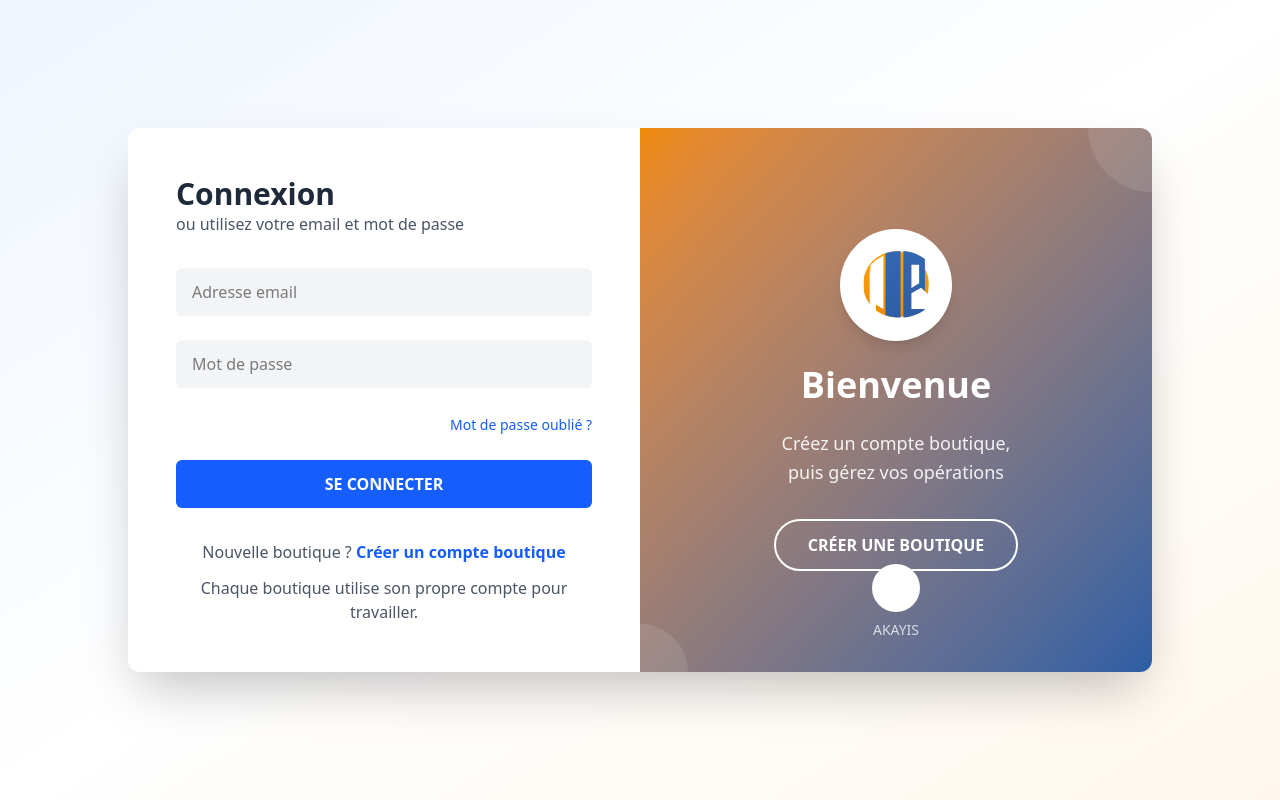
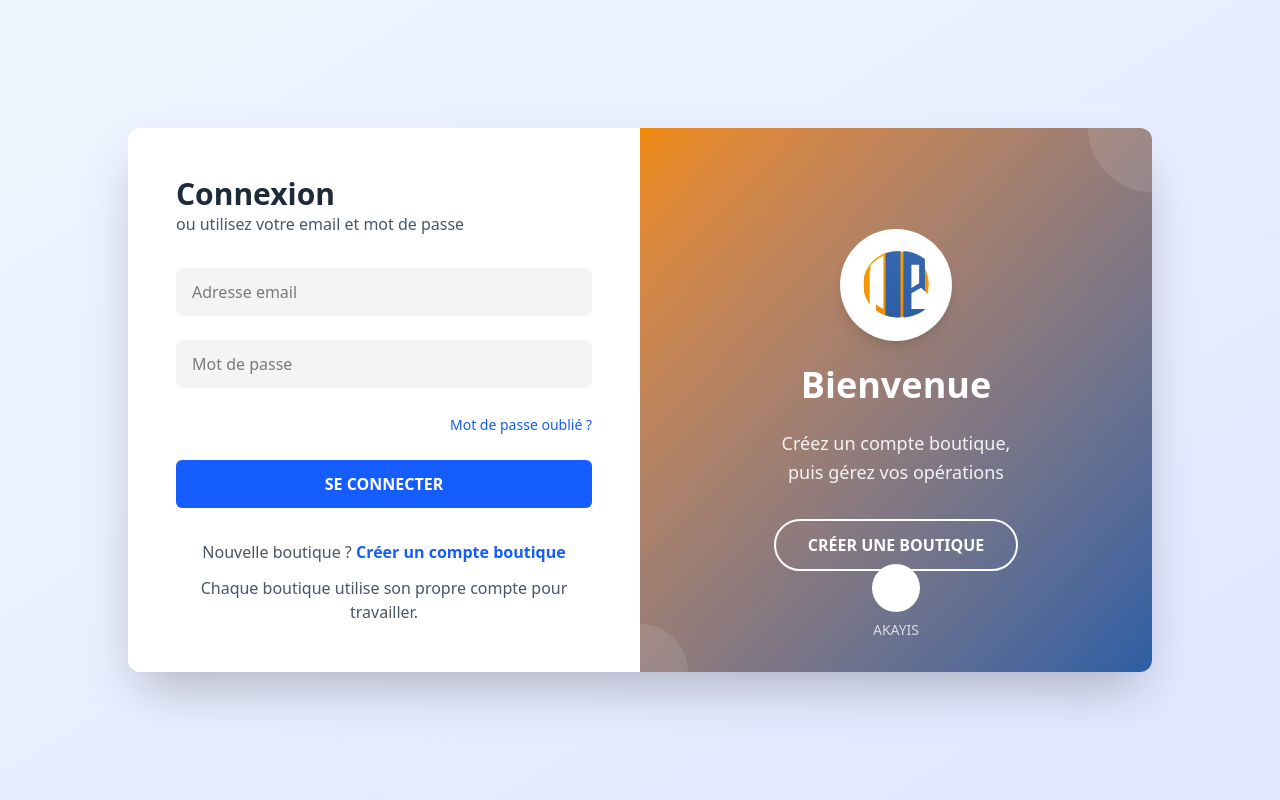
Before and after one commit to Web-Lab-Dev/TAOFIC-AJAGBE, a React (Vite) app: page /profil in a window 1280 px wide. Built offline with nearby package versions, Linux system fonts and the light colour scheme; no server answers.

Commit message:
Restore auth background

```diff
--- a/src/components/auth/AuthPage.jsx
+++ b/src/components/auth/AuthPage.jsx
@@ -7,7 +7,7 @@
   const [isSignUp, setIsSignUp] = useState(false)
 
   return (
-    <div className="min-h-screen bg-gradient-to-br from-blue-50 via-white to-orange-50 flex items-center justify-center p-3 sm:p-4">
+    <div className="min-h-screen bg-gradient-to-br from-blue-50 to-indigo-100 flex items-center justify-center p-3 sm:p-4">
       <div className="bg-white rounded-xl shadow-2xl overflow-hidden w-full max-w-5xl">
         <div className="flex flex-col lg:flex-row">
           {/* Formulaire de connexion/inscription */}
```
